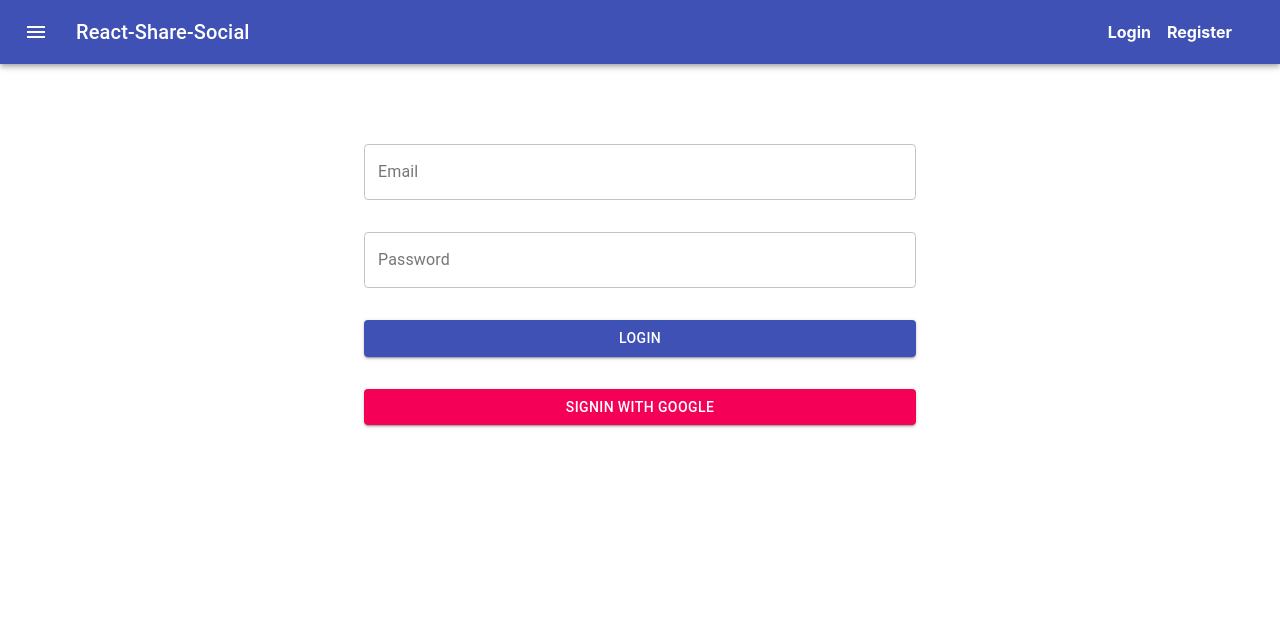
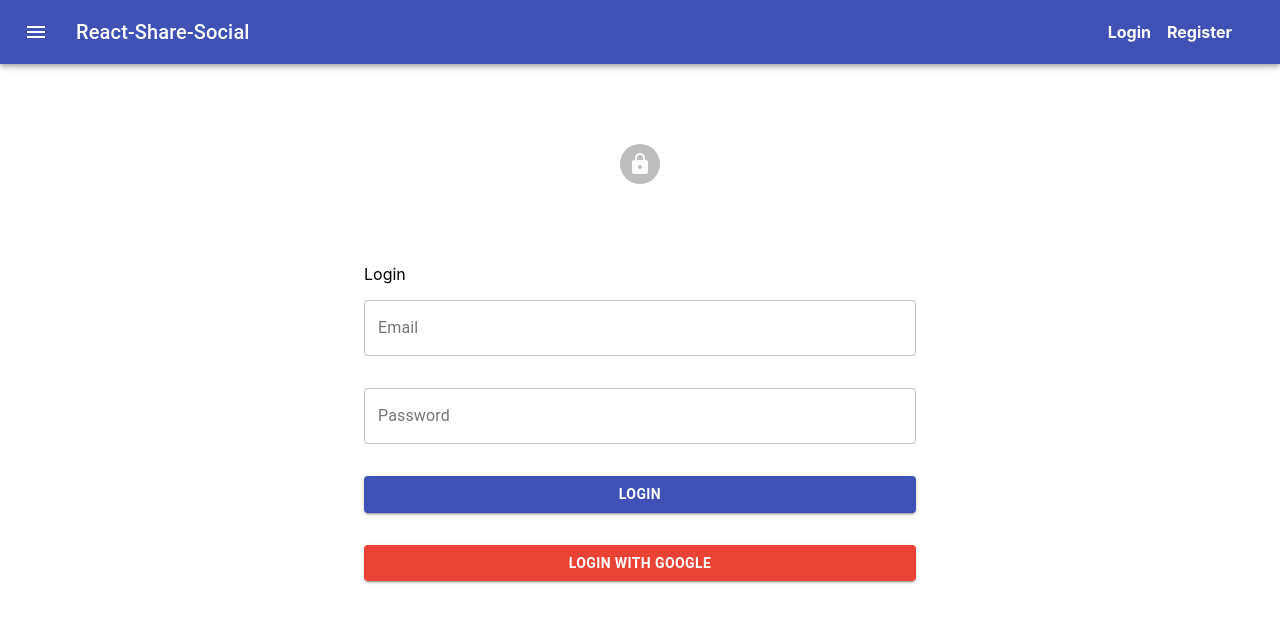
Before and after one commit to SelmanAyyildiz/react-share-social, a React (Create React App) app: page /login in a window 1280 px wide. Shown: the top 622 px of the page. Built offline with nearby package versions, Linux system fonts and the light colour scheme; no server answers.

Commit message:
add lockIcon

```diff
--- a/src/pages/Signin.js
+++ b/src/pages/Signin.js
@@ -4,6 +4,8 @@ import { makeStyles } from '@material-ui/core/styles';
 import { Formik } from 'formik';
 import firebase from '../firebase/firebase.utils';
 import * as Yup from 'yup';
+import LockIcon from '@material-ui/icons/Lock';
+import Avatar from '@material-ui/core/Avatar';
 
 
 const signInSchema = Yup.object().shape({
@@ -18,8 +20,18 @@ const useStyles = makeStyles({
   wrapper: {
     marginTop:"5rem"
   },
-  input: {
-    border: '1px solid red',
+  loginBtn:{
+    color:"white",
+    fontWeight: "bold",
+  },
+  googleBtn:{
+    backgroundColor:"#EA4335",
+    color:"white",
+    fontWeight: "bold",
+ },
+  avatar:{
+    margin:"5rem auto"
+
   }
 });
 
@@ -30,7 +42,7 @@ const initialValues = {
 
 function Signin() {
 
-  const signInStyles = useStyles();
+  const classes = useStyles();
 
   const handleGoogleBtnClick = () => {
     firebase.signInWithGoogle();
@@ -41,7 +53,11 @@ function Signin() {
   };
     return (
 
-        <Container className={signInStyles.wrapper} maxWidth="sm">
+        <Container className={classes.wrapper} maxWidth="sm">
+          <Avatar className={classes.avatar}>
+          <LockIcon />
+          </Avatar>
+          <p>Login</p>
           <Formik
           initialValues={initialValues}
           validationSchema={signInSchema}
@@ -79,11 +95,11 @@ function Signin() {
             </Grid>
 
             <Grid item xs={12}>
-            <Button type='submit' variant="contained" color="primary"fullWidth>LOGIN</Button>
+            <Button type='submit' className={classes.loginBtn} variant="contained" color="primary"fullWidth>LOGIN</Button>
             </Grid>
 
             <Grid item xs={12}>
-            <Button variant="contained" color="secondary"fullWidth onClick={handleGoogleBtnClick}>SignIn with Google</Button>
+            <Button variant="contained" className={classes.googleBtn} color="secondary"fullWidth onClick={handleGoogleBtnClick}>Login with Google</Button>
             </Grid>
 
             </Grid>
```
